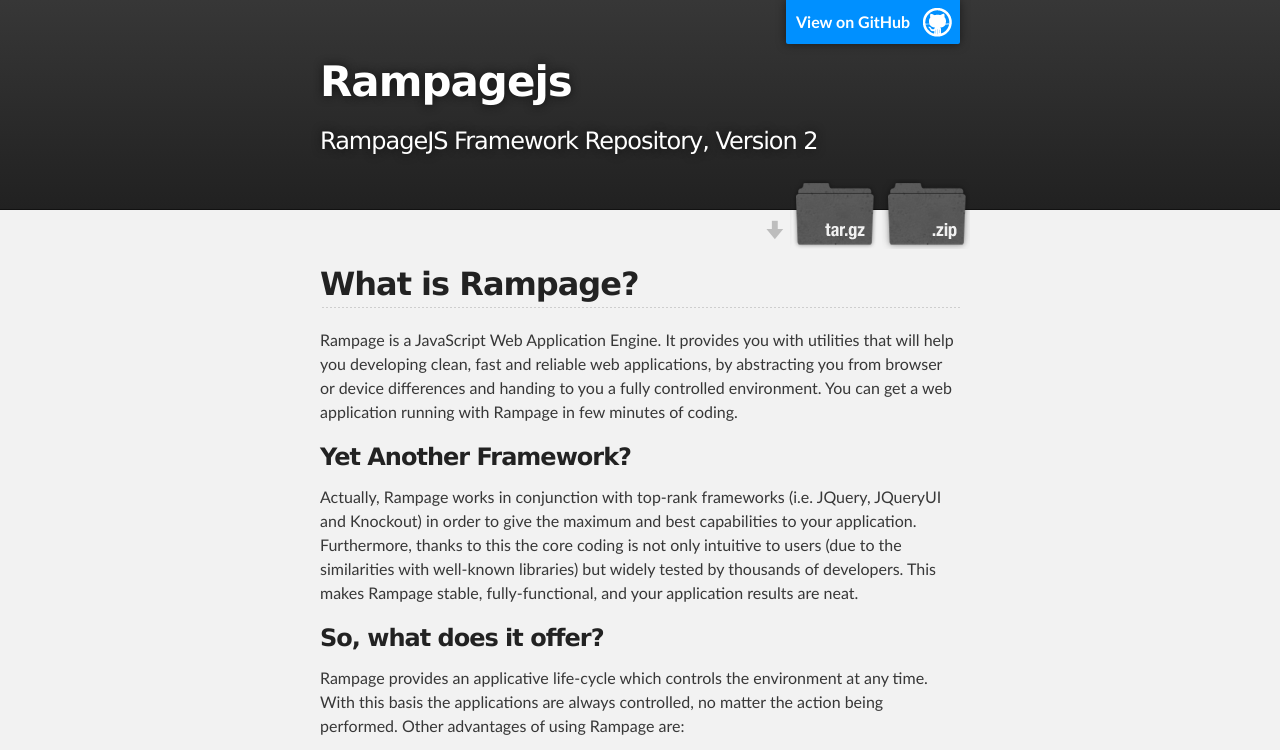
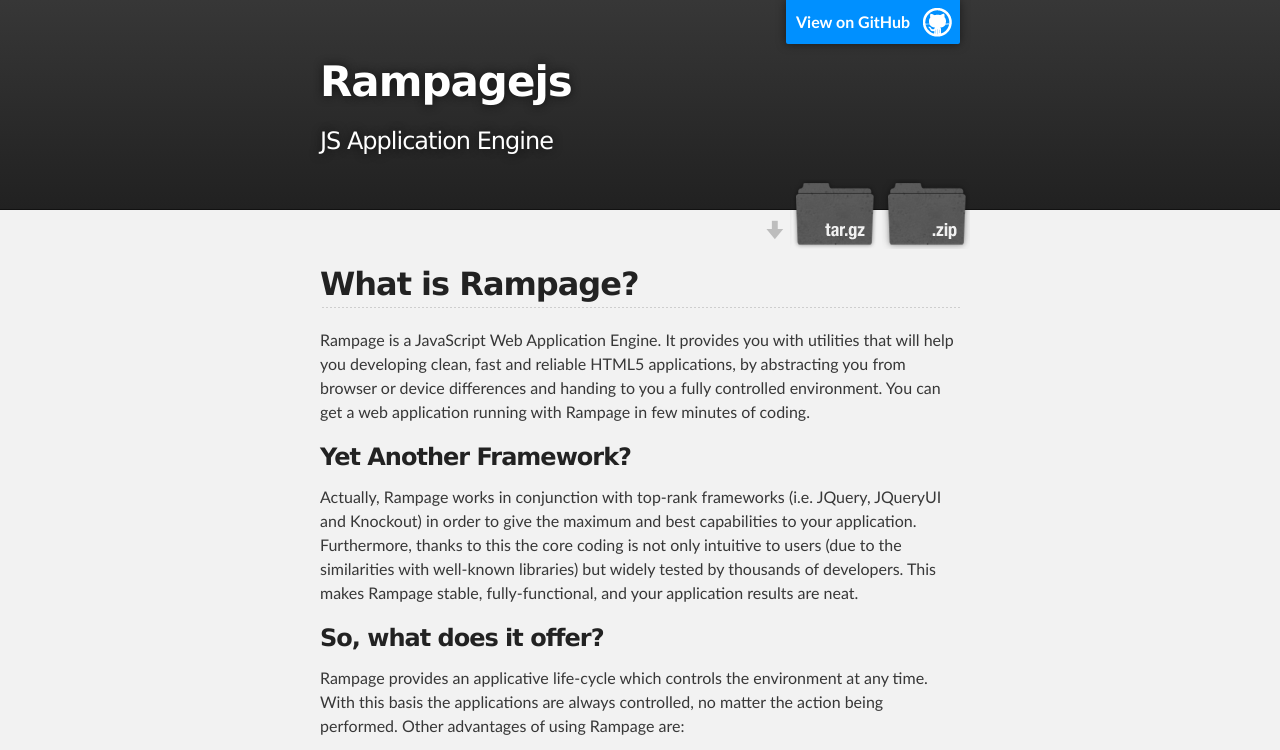
Before and after one commit to pesama/rampagejs, a plain HTML site: page index.html in a window 1280 px wide. Shown: the top 750 px of the page. Drawn offline with Linux system fonts and the light colour scheme.

```diff
--- a/index.html
+++ b/index.html
@@ -4,7 +4,7 @@
   <head>
     <meta charset='utf-8' />
     <meta http-equiv="X-UA-Compatible" content="chrome=1" />
-    <meta name="description" content="Rampagejs : RampageJS Framework Repository, Version 2" />
+    <meta name="description" content="Rampagejs : JS Application Engine" />
 
     <link rel="stylesheet" type="text/css" media="screen" href="stylesheets/stylesheet.css">
 
@@ -19,7 +19,7 @@
           <a id="forkme_banner" href="https://github.com/pritok/RampageJS">View on GitHub</a>
 
           <h1 id="project_title">Rampagejs</h1>
-          <h2 id="project_tagline">RampageJS Framework Repository, Version 2</h2>
+          <h2 id="project_tagline">JS Application Engine</h2>
 
             <section id="downloads">
               <a class="zip_download_link" href="https://github.com/pritok/RampageJS/zipball/master">Download this project as a .zip file</a>
@@ -34,7 +34,7 @@
         <h2>
 <a name="what-is-rampage" class="anchor" href="#what-is-rampage"><span class="octicon octicon-link"></span></a>What is Rampage?</h2>
 
-<p>Rampage is a JavaScript Web Application Engine. It provides you with utilities that will help you developing clean, fast and reliable web applications, by abstracting you from browser or device differences and handing to you a fully controlled environment. You can get a web application running with Rampage in few minutes of coding.</p>
+<p>Rampage is a JavaScript Web Application Engine. It provides you with utilities that will help you developing clean, fast and reliable HTML5 applications, by abstracting you from browser or device differences and handing to you a fully controlled environment. You can get a web application running with Rampage in few minutes of coding.</p>
 
 <h3>
 <a name="yet-another-framework" class="anchor" href="#yet-another-framework"><span class="octicon octicon-link"></span></a>Yet Another Framework?</h3>
```
Also changed, not shown: params.json (+1 -1 lines).
